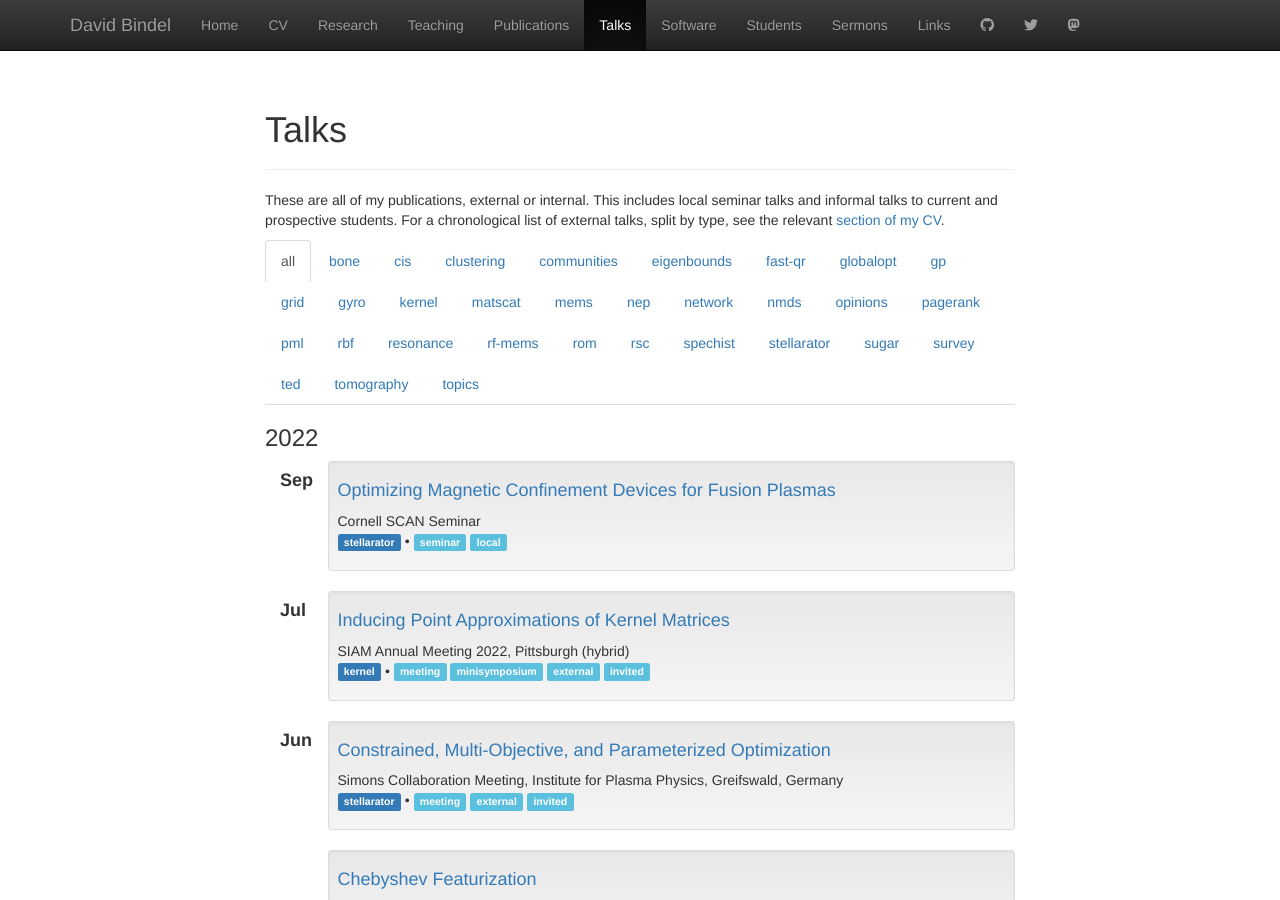
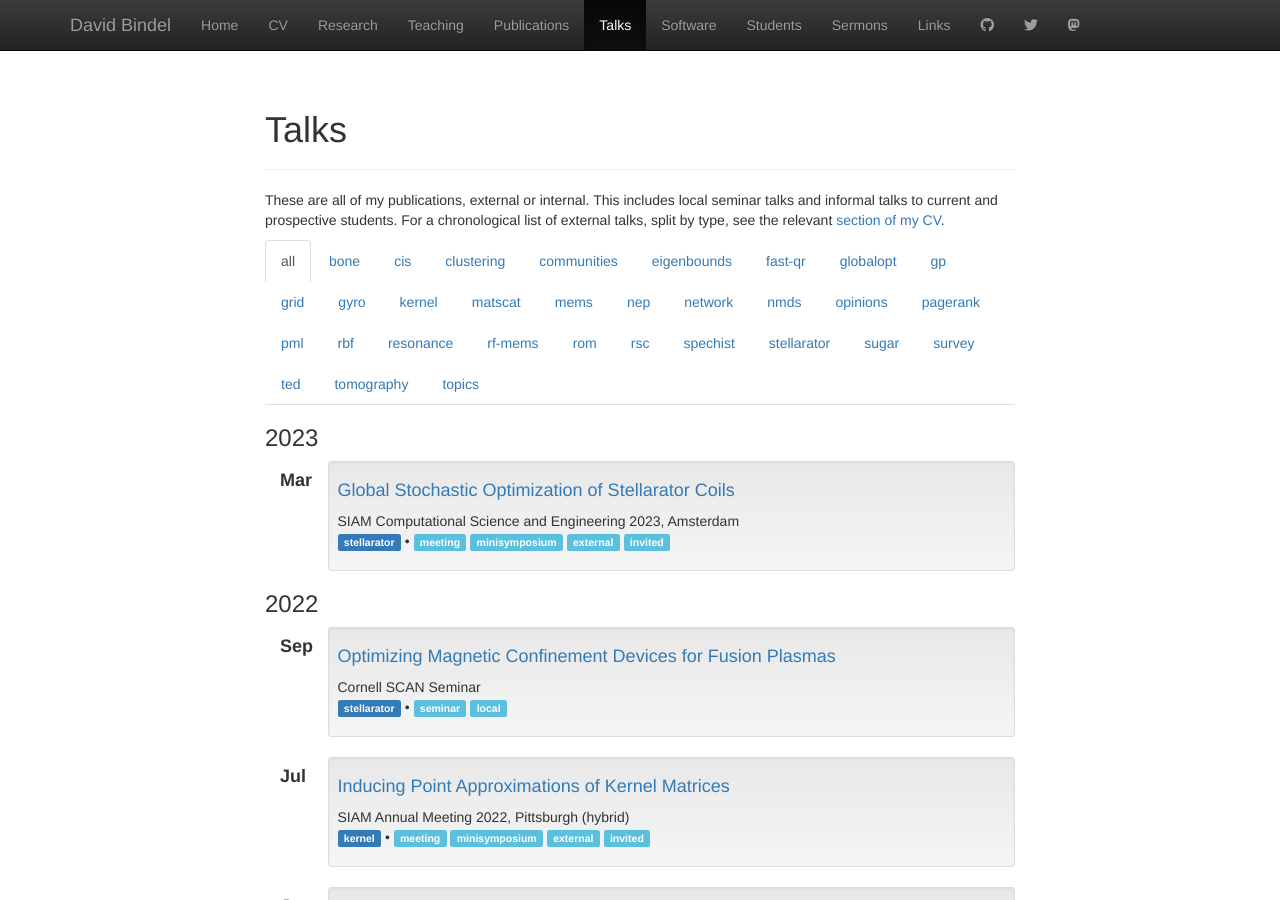
Before and after one commit to dbindel/cornell_web, a Jekyll site: the page built from talks.html, in a window 1280 px wide and 900 px high. Built offline with Jekyll 4.4.1, drawn with Linux system fonts in a browser that asks for light colours; nearby versions of some CDN libraries.

Commit message:
Add SIAM CSE presentation.

```diff
--- a/_data/present.yml
+++ b/_data/present.yml
@@ -1338,3 +1338,9 @@
   where: Cornell SCAN Seminar
   tags: [stellarator]
   type: [seminar, local]
+-
+  file: 2023-03-cse/siam-cse-mar23.pdf
+  title: Global Stochastic Optimization of Stellarator Coils
+  where: SIAM Computational Science and Engineering 2023, Amsterdam
+  tags: [stellarator]
+  type: [meeting, minisymposium, external, invited]
```
